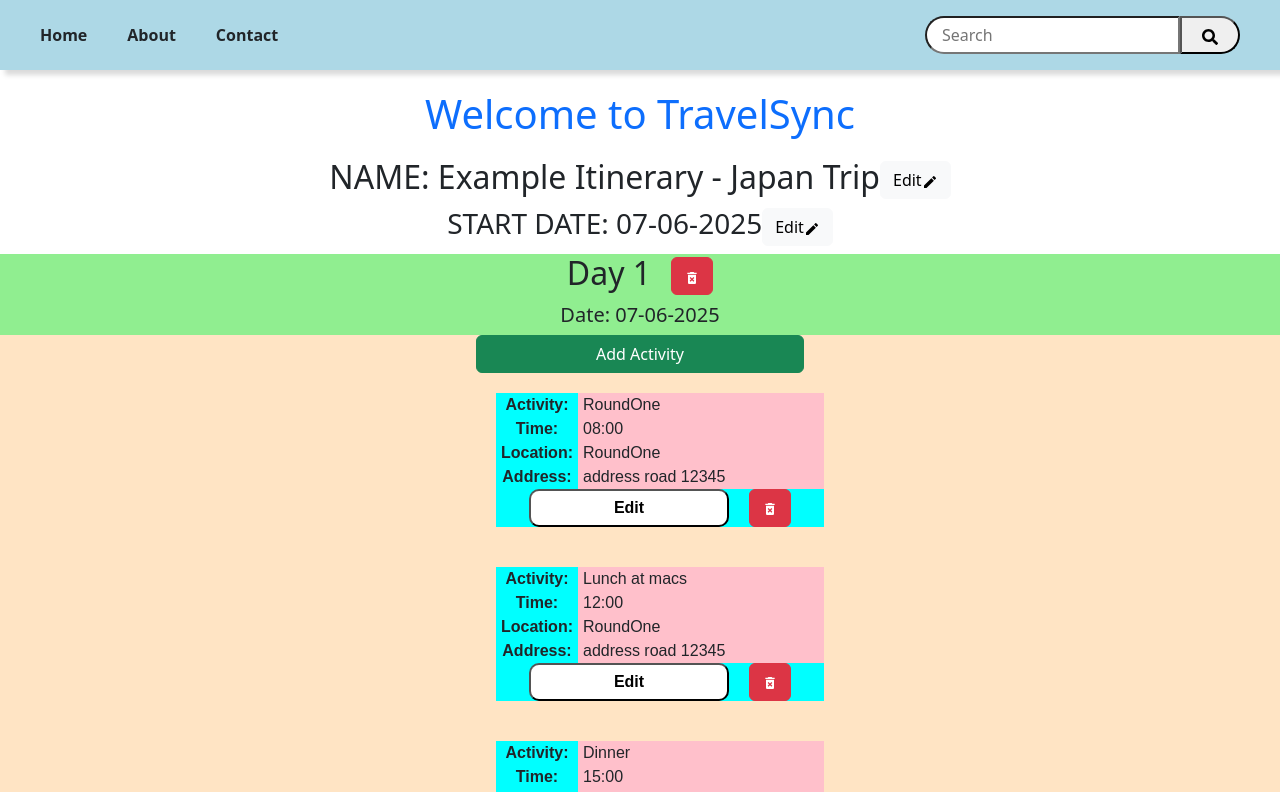
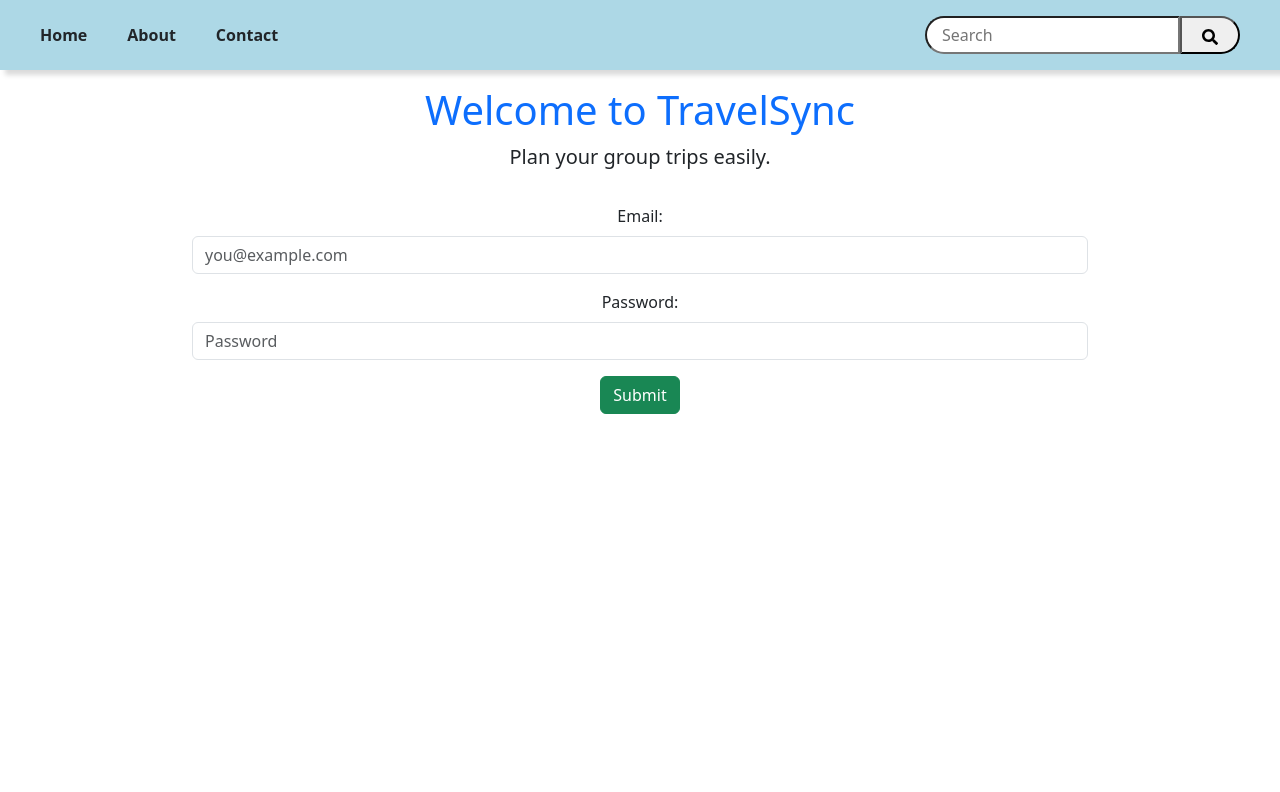
Before and after one commit to gwart56/Orbital-TravelSync, a React (Vite) app in the folder frontend/: page / in a window 1280 px wide. Shown: the top 792 px of the page. Built offline with nearby package versions, Linux system fonts and the light colour scheme.

Commit message:
created basic sign up page(non-functional)

```diff
--- a/frontend/src/components/Header.jsx
+++ b/frontend/src/components/Header.jsx
@@ -3,7 +3,7 @@ import { FaSearch } from 'react-icons/fa';
 
 export default function Header() {
     return (
-        <header className="hidden-headr">
+        <header className="hidden-headr mb-3">
             <nav className="nav-bar">
                 <a>Home</a>
                 <a>About</a>
--- a/frontend/src/main.jsx
+++ b/frontend/src/main.jsx
@@ -7,6 +7,7 @@ import { createRoot } from "react-dom/client";
 import App from "./App";
 import ActivityPage from "./pages/ActivityPage";
 import 'bootstrap/dist/css/bootstrap.min.css';
+import SignUpPage from "./pages/SignUpPage";
 
 
 const name = "";
@@ -19,6 +20,7 @@ const name = "";
 createRoot(document.getElementById("root"))
     .render(
          <>
-            <ActivityPage />
+            {/* <ActivityPage /> */}
+            <SignUpPage />
         </>
     );
--- /dev/null
+++ b/frontend/src/pages/SignUpPage.jsx
@@ -0,0 +1,28 @@
+import Header from "../components/Header";
+
+
+function signup(formData){
+    const [email, password] = formData.values();
+    console.log(email);
+    console.log(password);
+    //TODO--- Implement signing up
+}
+
+export default function SignUpPage() {
+    return (
+        <>
+            <Header />
+            <h1 className="text-primary">Welcome to TravelSync</h1>
+            <p className="lead">Plan your group trips easily.</p>
+            <div style={{maxWidth: "70%", margin: "0 auto"}}>
+                <form action={signup}>
+                    <label htmlFor="email" className="form-label mt-3">Email:</label>
+                    <input type="email" id="email" name="email" className="form-control" placeholder="you@example.com" autoComplete="username" required/>
+                    <label htmlFor="password" className="form-label mt-3">Password:</label>
+                    <input type="password" id="password" name="password" className="form-control" placeholder="Password" autoComplete="new-password" required/>
+                    <button className="btn btn-success mt-3">Submit</button>
+                </form>
+            </div>
+        </>
+    );
+}
```
